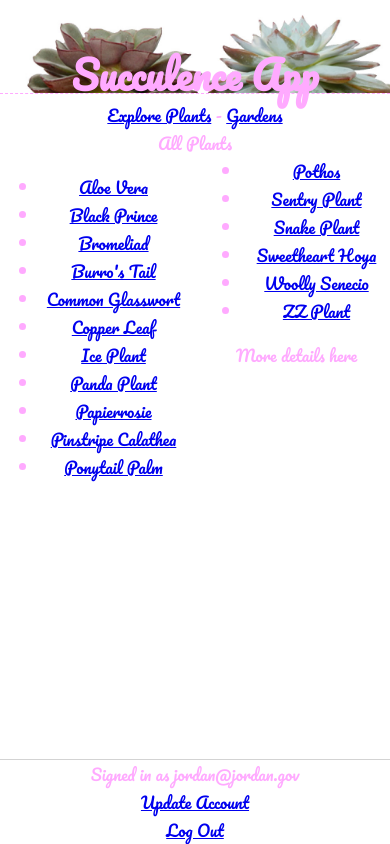
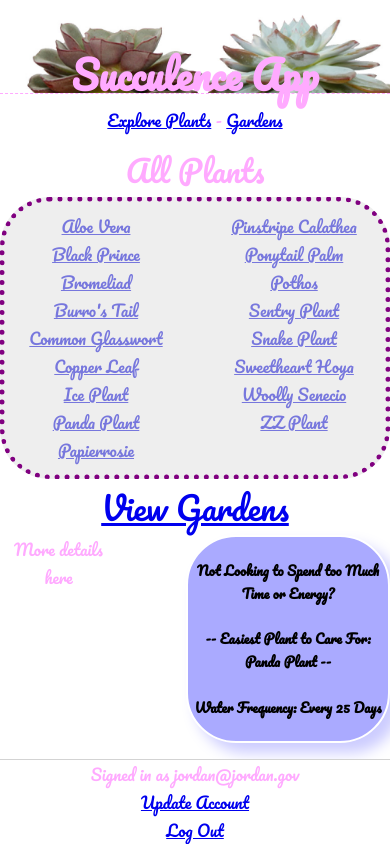
Before and after one commit to jordaninthewind/succulence-fis-project, a Rails app: page /plants in a window 390 px wide; the page is wider, and only the part inside the window is pictured. Run offline with Rails 7, Linux system fonts and the light colour scheme; a user stored in the database is signed in; data comes from the database, SQL or seed files in the repository; data that the repository does not hold is empty; style sheets or scripts are compiled from the project's sources; some libraries are stand-ins or nearby versions.

Commit message:
reorganized css for plants view

```diff
--- a/app/assets/javascripts/plants.js
+++ b/app/assets/javascripts/plants.js
@@ -39,18 +39,13 @@
 				<div><em><strong>Genus:</strong> ${this.genus}</em></div>`;
 }
 
-// document.addEventListener("DOMContentLoaded", function(e) {
-// $(document).ready(function(e){
-  // e.preventDefault();
-// });
-
 function bindPlantsListeners() {
 	console.log('plants listener')
 	getPlantInfo();
 }
 
 function getPlants() {
-	$("ul#plants-index").empty();
+	$("div#plant_container").empty();
 	fetch('/plants.json', {credentials: 'same-origin'})
 		.then(res => { res.json() })
 		.then(function(json) {
@@ -61,7 +56,7 @@
 }
 
 function getPlantInfo() {
-	$("ul#plants-index li a").on('click', function(e) {
+	$("div#plant_container div a").on('click', function(e) {
 		e.preventDefault();
 
 		var url = $(this).attr('href');
@@ -73,9 +68,8 @@
 
 
 function plantPartialUpdater(obj) {
-	// debugger;
 	var currentPlant = new Plant(obj);
-	$("div.plant_show_partial").html(currentPlant.dataBlob());
+	$("div.plant_show").html(currentPlant.dataBlob());
 }
 
 // Possible Features to Add
--- a/app/assets/stylesheets/application.css
+++ b/app/assets/stylesheets/application.css
@@ -26,12 +26,11 @@
 .container {
 	column-count: 2;
 	column-width: 30%;
-	height: 40vh;
-	min-height: 25vh;
 }
 
 #title {
 	position: relative;
+	padding-bottom: 5px;
 }
 
 #title h1 {
@@ -42,6 +41,7 @@
 	right: 0;
 	left: 0;
 	bottom: 0;
+
 }
 
 #title img {
@@ -55,6 +55,7 @@
 
 .navbar {
 	position: relative;
+	padding-bottom: 10px;
 }
 
 
@@ -70,16 +71,23 @@
 #garden_plant_container {
 	margin-top: 7%;
 	font-family: Helvetica;
-	margin-left: auto;
+}
+
+#plant_container {
+	background-color: #eee;
+	border-radius: 50px;
+	padding: 10px 0 10px 0;
+	border: 5px dotted purple;
 }
 
 .medium-text {
-
+	font-size: 30px;
+	font-family: Pacifico;
 }
 
-.alert_class {
+.field_with_errors, .flash_notice {
 	color: red;
-	font-size: 1em;
+	font-size: 1.5em;
 	font-weight: bold;
 }
 
@@ -102,25 +110,30 @@
 
 .viewer {
 	width: 200px;
-	/*height: 200px;*/
 	padding: 5px 5px 5px 5px;
 	border: 2px solid #afa;
 	border-radius: 20px;
 	align-content: center;
 }
 
-.med-title {
-	font-family: Pacifico;
-	font-size: 2em;
-	/*color: #ffaaff;*/
-	align-self: center;
-}
-
 .registration-style {
-	/*font-family: Pacifico;*/
-	/*color: #ffaaff;*/
 	filter: drop-shadow(5px 5px 5px #ccf);
 	border: 0px solid #fff;
 	border-radius: 20px;
 
 }
+
+.col-left {
+	width: 30%;
+	display: inline-block;
+	padding-right: 20px;
+	float: left;
+}
+
+.col-right {
+	position: relative;
+	width: 30%;
+	display: inline-block;
+	margin-left: 20px;
+	float: right;
+}
--- a/app/views/gardens/index.html.erb
+++ b/app/views/gardens/index.html.erb
@@ -11,7 +11,6 @@
 	  <% end %>
 	  </div>
 
-	<div class="alert_class"></div>
 	<div id="garden_plant_container">
 	  <div class="med-title">
 	  <br>
--- a/app/views/layouts/_header.html.erb
+++ b/app/views/layouts/_header.html.erb
@@ -1,12 +1,14 @@
 <nav id="header">
 	<div id="title">
-		<h1> Succulence App </h1>
-		<%= image_tag("background-succulents.jpg", id: 'title-image') %>
+		<h1>Succulence App</h1>
+		<a href="/"><%= image_tag("background-succulents.jpg", id: 'title-image') %></a>
 	</div>
 		<div class="navbar">
 			<%= display_sign_up %>
 			<%= display_sign_in %>
-			<%= plants_link %> - <%= gardens_link %>
+			<%= plants_link %>
+				<%if current_user %> - <%end%>
+			<%= gardens_link %>
 		</div>
 	</div>
 </nav>
--- a/app/views/plants/index.html.erb
+++ b/app/views/plants/index.html.erb
@@ -1,28 +1,22 @@
 <div class="medium-text">All Plants</div>
 
-<div class="container">
-	<ul id="plants-index">
+<div>
+	<div id="plant_container" class="container">
 		<% @plants.each do |plant| %>
 
-		<li><%= link_to plant.name, plant_path(plant) %> <%if current_user.admin %><%= link_to "Edit", edit_admin_plant_path(plant) %><%end%></li>
+		<div><%= link_to plant.name, plant_path(plant), {:style=>'color:#77d;'} %><%if current_user.admin %><%= link_to "Edit", edit_admin_plant_path(plant) %><%end%></div>
 		<% end %>
 
-	</ul>
-
-	<div class="plant_show_partial">
-	More details here
-	<br><br><br><br><br><br><br><br><br><br>
 	</div>
-	<br>
-	<div class="row">
-		<div id="plant_commentary" class="col-sm-6">
+	<%= link_to "View Gardens", gardens_path, { :style=>"font-size:2em;"} %>
+	<div>
+		<div class="plant_show col-left">More details here</div>
+		<div id="plant_commentary" class="col-right">
 			<h5>Not Looking to Spend too Much Time or Energy?</h5>
 			<h5><strong> -- Easiest Plant to Care For: <%= Plant.low_demand.name %> -- </strong></h5>
 			<h5>Water Frequency: Every <%= Plant.low_demand.water_frequency%> Days</h5>
 		</div>
 	</div>
-	<br>
-	<%= link_to "View Gardens", gardens_path %>
 </div>
 
 <script>
--- a/config/routes.rb
+++ b/config/routes.rb
@@ -1,5 +1,4 @@
 Rails.application.routes.draw do
-  # devise_for :users
   root 'welcome#home'
 
   devise_for :users, :controllers => { :registrations => "registrations", :omniauth_callbacks => "callbacks" }
```
Also changed, not shown: 1 other file.
